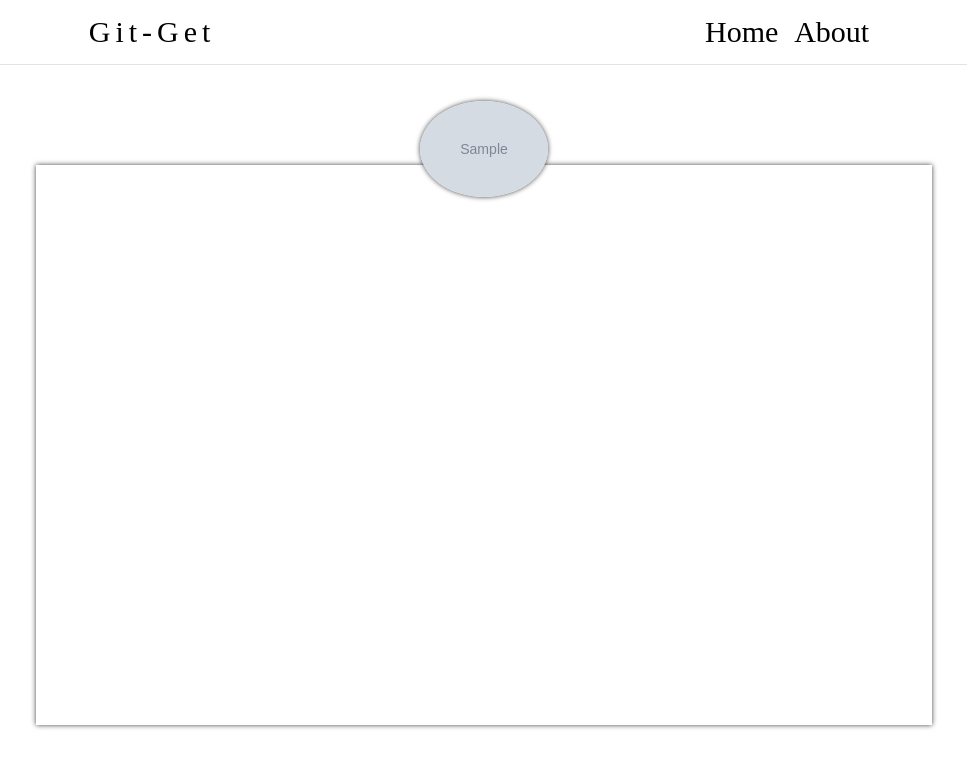
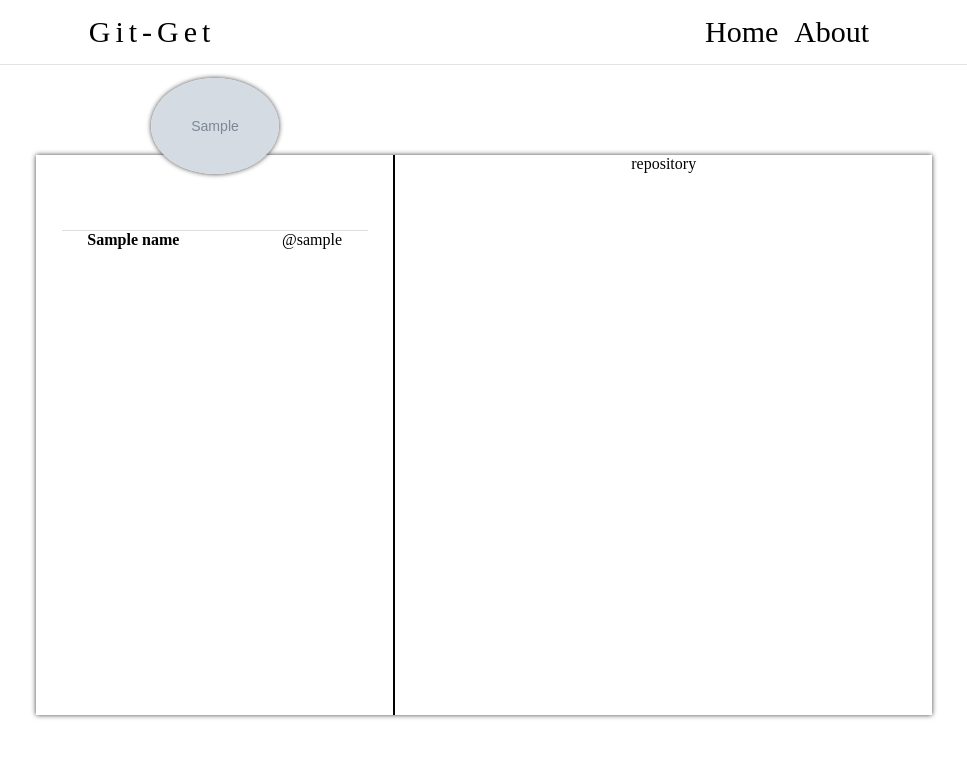
Before and after one commit to aanu1143/github-scrap, a Django app: template templates/profile.html in a window 1280 px wide. Shown: the top 768 px of the page, without its empty margins (156-1123 px from the left). Run offline with Django 3.2, Linux system fonts and the light colour scheme; the template is opened without the code that fills it: most values are stand-ins (such as "Sample title", 1, 10 or a date in 2020); grey boxes marked "Sample" are stand-in pictures.

Commit message:
profile page start

```diff
--- a/gitrepo/settings.py
+++ b/gitrepo/settings.py
@@ -25,7 +25,7 @@ SECRET_KEY = '_9nn&58$lekd+)sfdrs8#i!e4w1u&foehx_zh)w9d^q65*w3bl'
 # SECURITY WARNING: don't run with debug turned on in production!
 DEBUG = True
 
-ALLOWED_HOSTS = []
+ALLOWED_HOSTS = ['*']
 
 
 # Application definition
--- a/static/app.js
+++ b/static/app.js
@@ -16,7 +16,7 @@ particlesJS('particles-js',
   {
     "particles": {
       "number": {
-        "value": 20,
+        "value": 50,
         "density": {
           "enable": true,
           "value_area": 800
@@ -85,7 +85,7 @@ particlesJS('particles-js',
       "detect_on": "canvas",
       "events": {
         "onhover": {
-          "enable": true,
+          "enable": false,
           "mode": "repulse"
         },
         "onclick": {
--- a/static/base.css
+++ b/static/base.css
@@ -111,16 +111,38 @@
 }
 
 .prof-tab {
+    display: grid;
+    grid-template-columns: 40% 60%;
     box-shadow: 0px 0px 5px 0px rgba(0,0,0,0.75);
     width: 70%;
-    margin-top: 100px;
+    margin-top: 7vw;
     height: 100%;
+}
+
+.img {
+    margin: 0 2vw;
+    border-bottom: 1px solid rgb(223, 221, 221);
 }
 
 .avatar {
     position: relative;
-    top: -5vw;
+    top: -6vw;
     width: 10vw;
     border-radius: 50%;
     box-shadow: 0px 0px 5px 0px rgba(0,0,0,0.75);
 }
+
+.details {
+    display: grid;
+    grid-template-rows: 6vw 30% auto;
+    border-right: 1px solid;
+}
+
+.repos {
+    border-left: 1px solid;
+}
+
+.name {
+    display: flex;
+    justify-content: space-around;
+}
--- a/templates/index.html
+++ b/templates/index.html
@@ -6,7 +6,7 @@
     <div id="particles-js"></div>
 
     <div class="title">
-        <h3>Search your repo here...</h3>
+        <h3>Search your git here...</h3>
     </div>
 
     <div class="search-bar">
--- a/templates/profile.html
+++ b/templates/profile.html
@@ -7,7 +7,20 @@
 
 <div class="profile">
     <div class="prof-tab">
-        <img class="avatar" src="{{ img }}" alt="error">
+        <div class="details">
+            <div class="img">
+                <img class="avatar" src="{{ img }}" alt="error">
+            </div>
+            <div class="name">
+                <h4>{{ name }}</h4>
+                <p>@{{ username }}</p>
+            </div>
+            <div class="sub">
+            </div>
+        </div>
+        <div class="repos">
+            repository
+        </div>
     </div>
 </div>
 
```
Also changed, not shown: git/views.py (+15 -7 lines).
